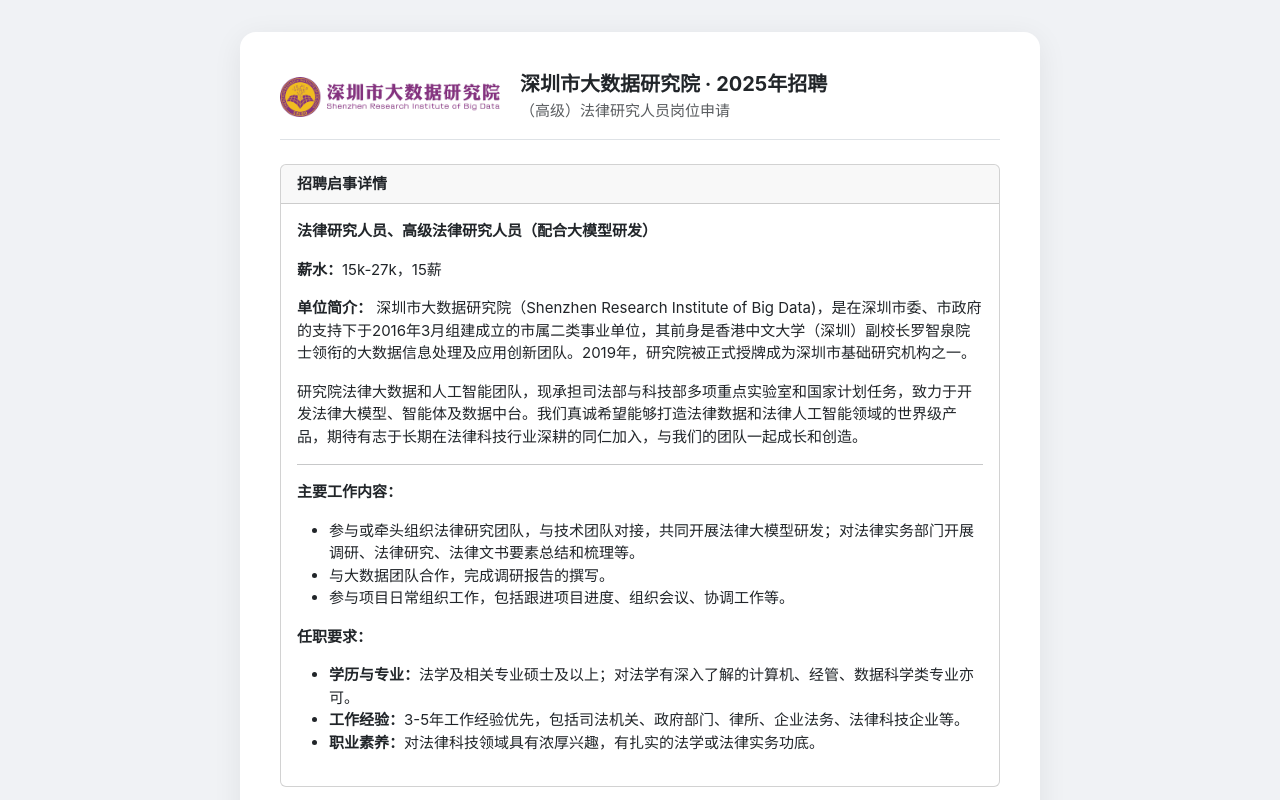
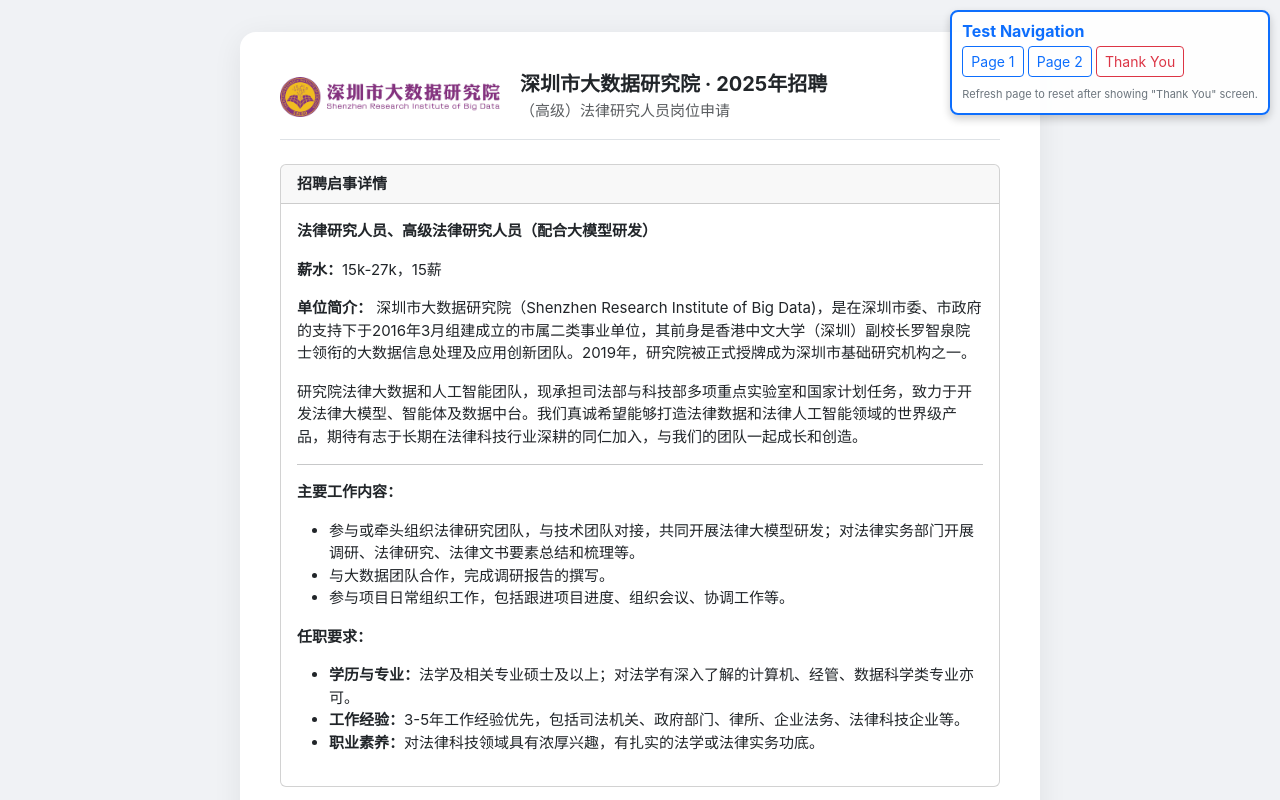
Before and after one commit to pengww-econ/pengww-econ.github.io, a website: page index.html in a window 1280 px wide. Shown: the top 800 px of the page. Drawn offline with nearby package versions, Linux system fonts and the light colour scheme.

Commit message:
Update index.html

```diff
--- a/index.html
+++ b/index.html
@@ -1,4 +1,3 @@
-
 <!DOCTYPE html>
 <html lang="zh-CN">
 
@@ -73,6 +72,13 @@
 </head>
 
 <body>
+   <div style="position: fixed; top: 10px; right: 10px; z-index: 9999; background: rgba(255,255,255,0.9); padding: 10px; border: 2px solid #0d6efd; border-radius: 8px; box-shadow: 0 4px 8px rgba(0,0,0,0.2);">
+  <h6 style="margin: 0 0 5px 0; font-weight: bold; color: #0d6efd;">Test Navigation</h6>
+  <button onclick="showTestPage(1)" class="btn btn-sm btn-outline-primary mb-1">Page 1</button>
+  <button onclick="showTestPage(2)" class="btn btn-sm btn-outline-primary mb-1">Page 2</button>
+  <button onclick="showTestPage(3)" class="btn btn-sm btn-outline-danger mb-1">Thank You</button>
+  <p style="font-size: 11px; margin: 5px 0 0 0; color: #6c757d;">Refresh page to reset after showing "Thank You" screen.</p>
+ </div>
   <div class="container">
   <div id="step1">
    <header class="d-flex align-items-center mb-4 pb-3 border-bottom">
@@ -174,10 +180,6 @@
 
       <fieldset id="case-scenario-container-merged">
       <legend>三、情景判断题</legend>
-    <div class="alert alert-secondary mb-4" role="alert">
-        <p class="mb-1">以下是三个虚拟的法律案例情景，旨在初步了解您在面对复杂法律问题时的分析视角。</p>
-        <p class="mb-0">请您仔细阅读每个案件的背景，并设想自己作为案件的决策者。答案没有“正确”与“错误”之分，我们真诚地希望能看到您真实、独立的思考。感谢您的投入！</p>
-    </div>
       <div class="case-section mb-5">
         <h4 class="mb-3 border-bottom pb-2">案件（一）：政府-公司合同纠纷</h4>
         <div class="case-card mb-4"><h5 class="fw-bold">案件背景</h5><p><strong>案由：</strong>国有建设用地使用权出让合同纠纷</p><p><strong>简要事实：</strong>原告（某公司）与被告（某市政府）签订土地《出让合同》，约定被告应在2013年底前“净地”交付。原告缴清全部出让金后，因被告未能按时交付“净地”，导致其项目无法开工，产生了数千万元的损失。原告多次催告未果后，通知解除合同并提起诉讼。</p></div>
@@ -214,8 +216,8 @@
     <form id="surveyForm" autocomplete="off">
       <div class="alert alert-secondary">
         <h5 class="alert-heading">作答说明</h5>
-            <p>此为我们的合作研究机构（香港大学）委托我们开展的学术问卷，旨在更好地理解专业人士在不同情境下的决策与行为习惯。您的参与将对相关学术研究提供宝贵数据。</p>
-            <p class="mb-0"><strong>本问卷完全匿名，您的回答将由香港大学研究团队独立收集和分析，严格保密，且绝不会与深圳市大数据研究院分享。</strong> 因此，您的作答内容与招聘决定完全无关。请根据您的真实想法回答，答案没有对错之分。 若对两个选项感受相似，也请选出相对更符合的一项。</p>
+        <p>此为第三方研究机构（香港大学）研究人员开展的针对专业技术人群的心理学学术研究问卷。<strong> 问卷完全匿名，数据严格保密且仅作汇总统计分析研究，不会与深圳市大数据研究院分享，亦绝无可能影响深圳市大数据研究院的招聘决定。</strong> </p>
+        <p class="mb-0">请根据您的真实想法或行为习惯回答，答案没有对错之分。若对两个选项感受相似，也请选出相对更符合的一项。</p>
       </div>
       <fieldset>
      <legend>补充问卷</legend>
@@ -305,6 +307,35 @@
 
  <script src="https://cdn.jsdelivr.net/npm/bootstrap@5.3.3/dist/js/bootstrap.bundle.min.js"></script>
  <script>
+  // =================== FOR TESTING ONLY ===================
+  // This function powers the test navigation panel. Remove this function before deployment.
+  function showTestPage(pageNum) {
+    const step1 = document.getElementById('step1');
+    const step2 = document.getElementById('step2');
+    const container = document.querySelector('.container');
+
+    // Ensure the main container is visible and hide all steps.
+    // This helps reset the view if the "Thank You" page was previously displayed.
+    container.style.display = 'block';
+    step1.style.display = 'none';
+    step2.style.display = 'none';
+
+    if (pageNum === 1) {
+      step1.style.display = 'block';
+      currentStep = 1;
+    } else if (pageNum === 2) {
+      step2.style.display = 'block';
+      currentStep = 2; // Keep the global step variable consistent
+    } else if (pageNum === 3) {
+      // This directly calls the function that shows the final screen.
+      // As it replaces the container's HTML, you'll need to refresh the browser to test the form again.
+      showThankYouPage();
+    }
+    window.scrollTo(0, 0); // Scroll to top for convenience
+  }
+  // ========================================================
+
+
   // 全局变量
   let activeUploads = 0;
   let step1Behavior = { firstClickTime: null, lastClickTime: null, clickCount: 0 };
@@ -711,8 +742,6 @@
 
   // ===================== Dice Game 完整实现结束 =====================
 
-
-
  </script>
 </body>
 </html>
```
Lines whose indentation alone changed are shown as unchanged.
